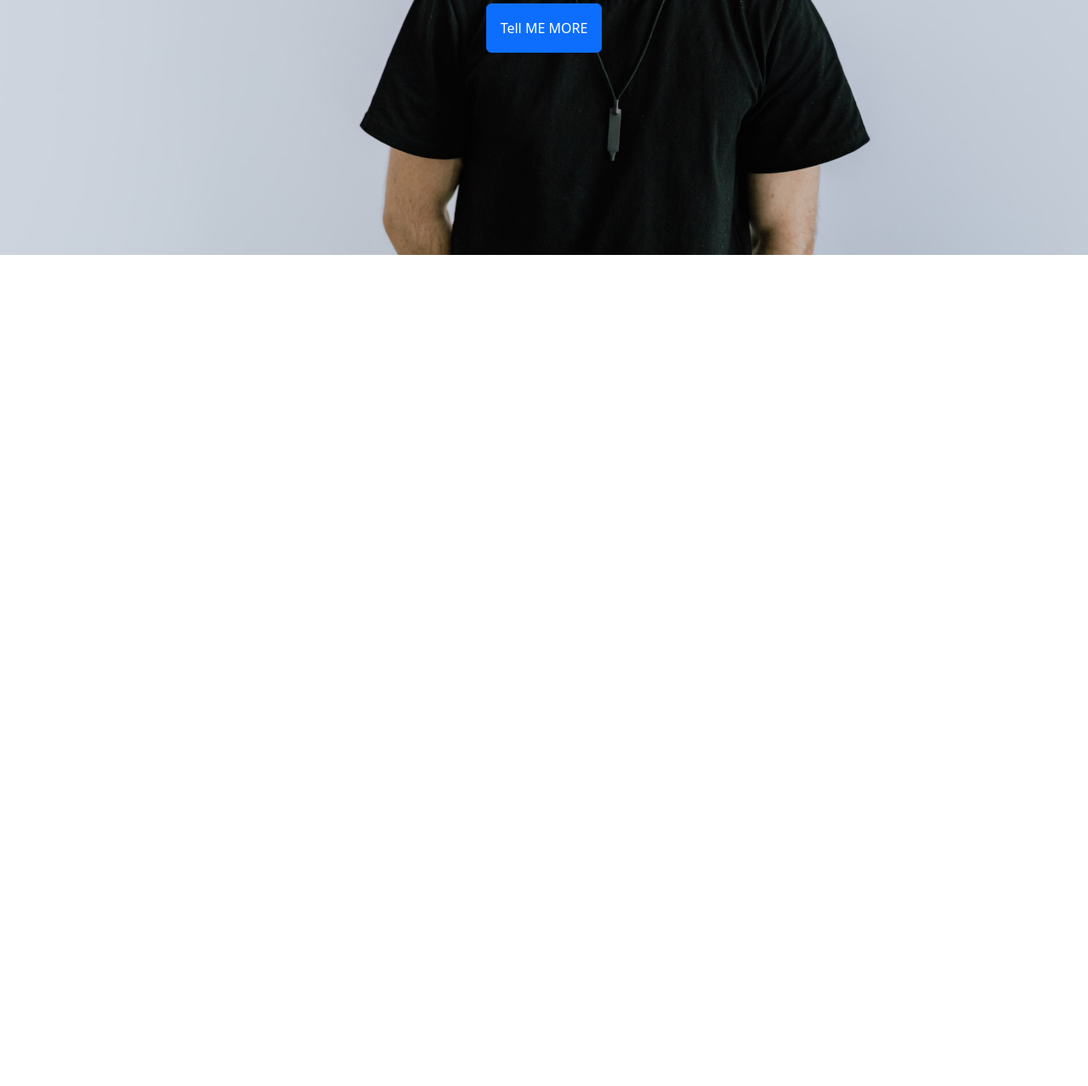
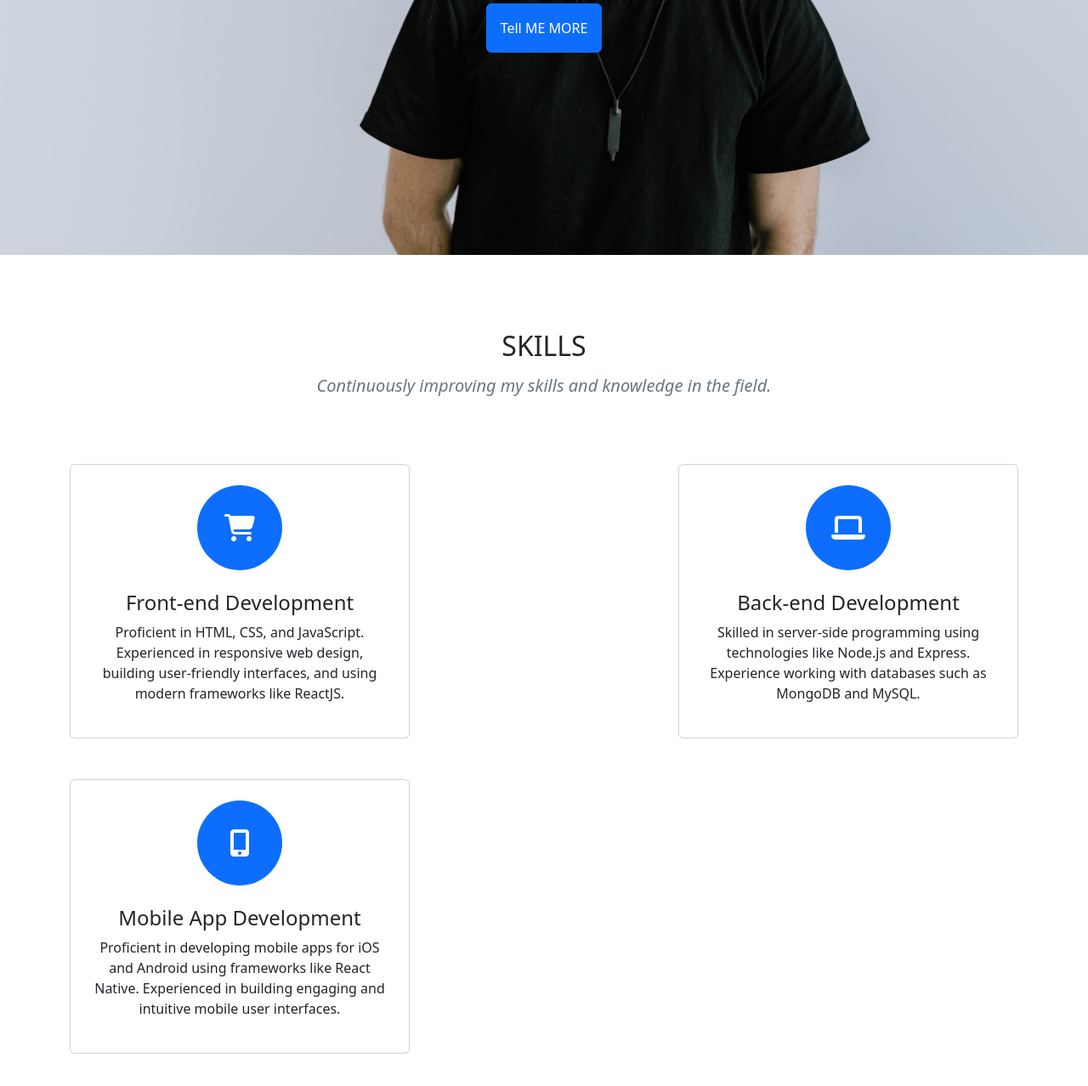
Before and after one commit to neha-gupta01/Bootstrap-Website, a plain HTML site: page index.html in a window 1280 px wide. Shown: the part 500-1778 px from the top of the page at 85% size. Before the commit the page ends 800 px from the top, so only its background shows below. Drawn offline with nearby package versions, Linux system fonts and the light colour scheme.

Commit message:
section-2

```diff
--- a/index.html
+++ b/index.html
@@ -13,6 +13,9 @@
       integrity="sha384-T3c6CoIi6uLrA9TneNEoa7RxnatzjcDSCmG1MXxSR1GAsXEV/Dwwykc2MPK8M2HN"
       crossorigin="anonymous"
     />
+
+    <!-- font awesome icon -->
+    <link rel="stylesheet" href="https://cdnjs.cloudflare.com/ajax/libs/font-awesome/6.3.0/css/all.min.css" />
 
     <!-- CSS -->
     <link rel="stylesheet" href="styles.css" />
@@ -71,7 +74,33 @@
       </div>
     </section>
 
-    <section></section>
+    <!-- section-2 -->
+    <section class="container py-5" id="skills">
+      <div class="row mt-4 py-3">
+        <div class="col-12 d-flex flex-column text-center justify-content-center">
+          <h2>SKILLS</h2>
+          <h5 class="text-secondary fw-normal py-2 fst-italic">Continuously improving my skills and knowledge in the field.</h5>
+        </div>
+      </div>
+      <div class="row d-flex justify-content-between mx-0">
+        <div class="card mt-5 d-flex flex-column align-items-center text-center bg-white p-4" style="width:25rem">
+          <i class="text-white bg-primary d-flex align-items-center justify-content-center fs-2 rounded-circle fa-solid fa-cart-shopping"></i>
+          <h4 class="mt-4">Front-end Development</h4>
+          <p class="text-center">Proficient in HTML, CSS, and JavaScript. Experienced in responsive web design, building user-friendly interfaces, and using modern frameworks like ReactJS.</p>
+        </div>
+        <div class="card mt-5 d-flex flex-column align-items-center text-center bg-white p-4" style="width: 25rem">
+          <i class="text-white bg-primary d-flex align-items-center justify-content-center fs-2 rounded-circle fa-solid fa-laptop"></i>
+          <h4 class="mt-4">Back-end Development</h4>
+          <p class="text-center">Skilled in server-side programming using technologies like Node.js and Express. Experience working with databases such as MongoDB and MySQL.</p>
+        </div>
+        <div class="card mt-5 d-flex flex-column align-items-center text-center bg-white p-4" style="width: 25rem">
+          <i class="text-white bg-primary d-flex align-items-center justify-content-center fs-2 rounded-circle fa-solid fa-mobile-screen-button"></i>
+          <h4 class="mt-4">Mobile App Development</h4>
+          <p class="text-center">Proficient in developing mobile apps for iOS and Android using frameworks like React Native. Experienced in building engaging and intuitive mobile user interfaces.</p>
+        </div>
+      </div>
+    </section>
+
     <section></section>
     <section></section>
     <section></section>
--- a/styles.css
+++ b/styles.css
@@ -1,5 +1,11 @@
 .james {
   height: 100vh;
   background-image: url("./images/james.bg.jpg");
+  background-repeat: no-repeat;
   background-size: cover;
+  background-position: 60% 0%;
 }
+#skills i {
+    height: 100px;
+    width: 100px;
+}
```
